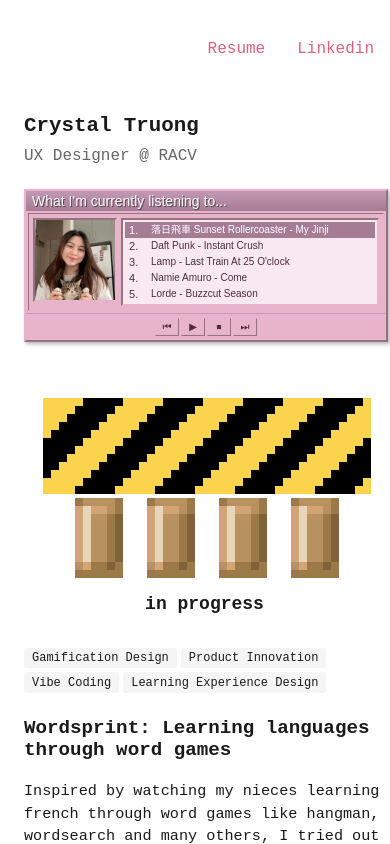
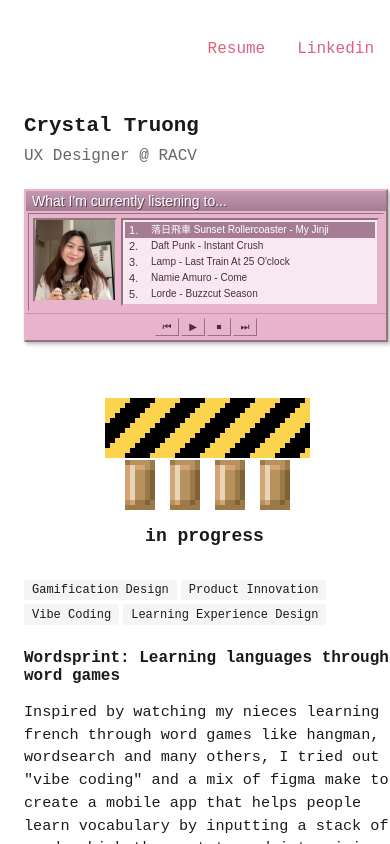
Before and after one commit to crystaltr/portfolio, a React (Create React App) app: page /#/ in a window 390 px wide. Shown: the top 844 px of the page. Built offline with nearby package versions, Linux system fonts and the light colour scheme.

Commit message:
fix mobile viewport

```diff
--- a/src/styles/MainPage.css
+++ b/src/styles/MainPage.css
@@ -83,7 +83,6 @@
   line-height: 1.3;
   text-decoration: none;
   transition: color 200ms ease;
-  font-size: var(--font-size-xl);
 }
 
 .project-title a:hover {
@@ -182,7 +181,7 @@
   }
 
   .project-title {
-    font-size: 1.2rem;
+    font-size: 1rem;
   }
 
   .project-description,
--- a/src/styles/UnderConstruct.css
+++ b/src/styles/UnderConstruct.css
@@ -59,6 +59,19 @@
         75%  { content: '...'; }
         100% { content: ''; }
     }
+
+@media (max-width: 768px){
+  .pixel-cell{width:6px;height:6px}
+  .pixel-gap-4{height:3px}
+  .pixel-gap-8{height:6px}
+}
+
+@media (max-width: 480px){
+  .pixel-cell{width:5px;height:5px}
+  .pixel-gap-4{height:2px}
+  .pixel-gap-8{height:4px}
+}
+
 /* .cone-right{
     display:flex;
     justify-content:flex-end;
```
